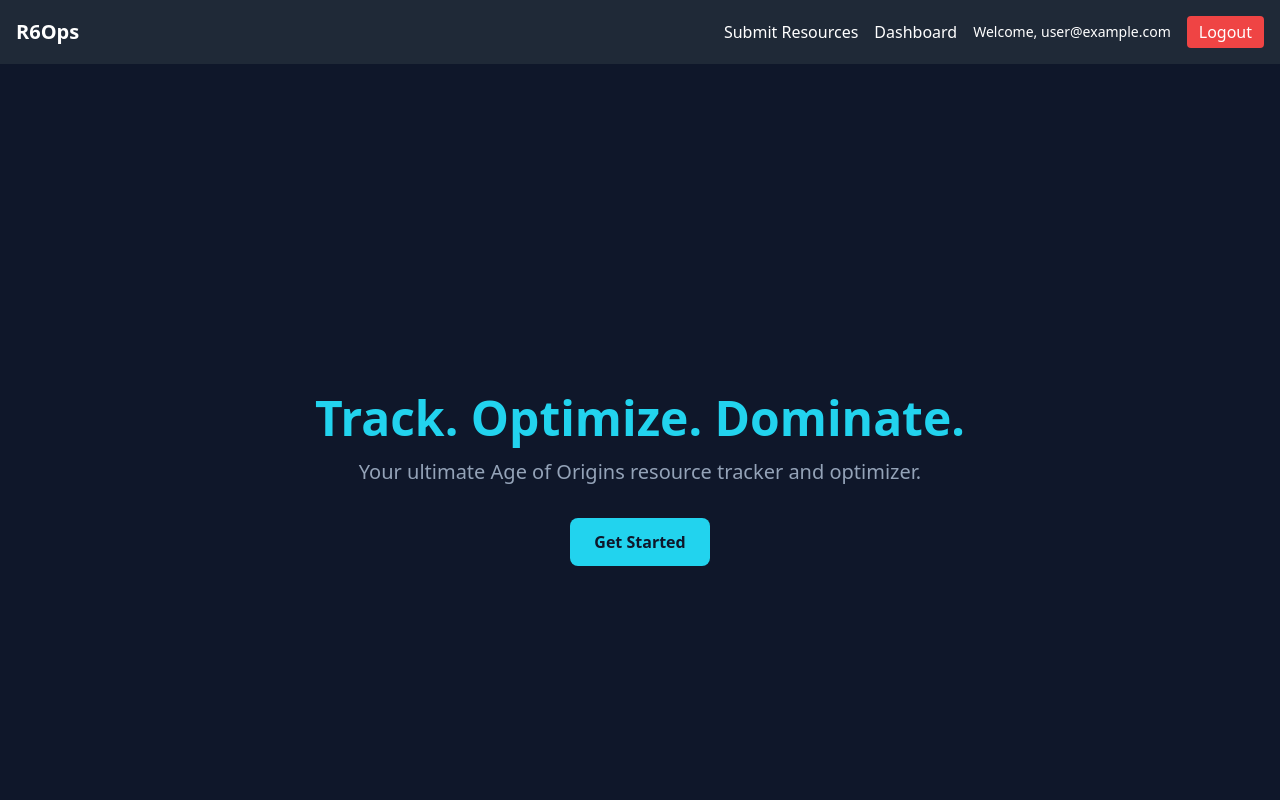
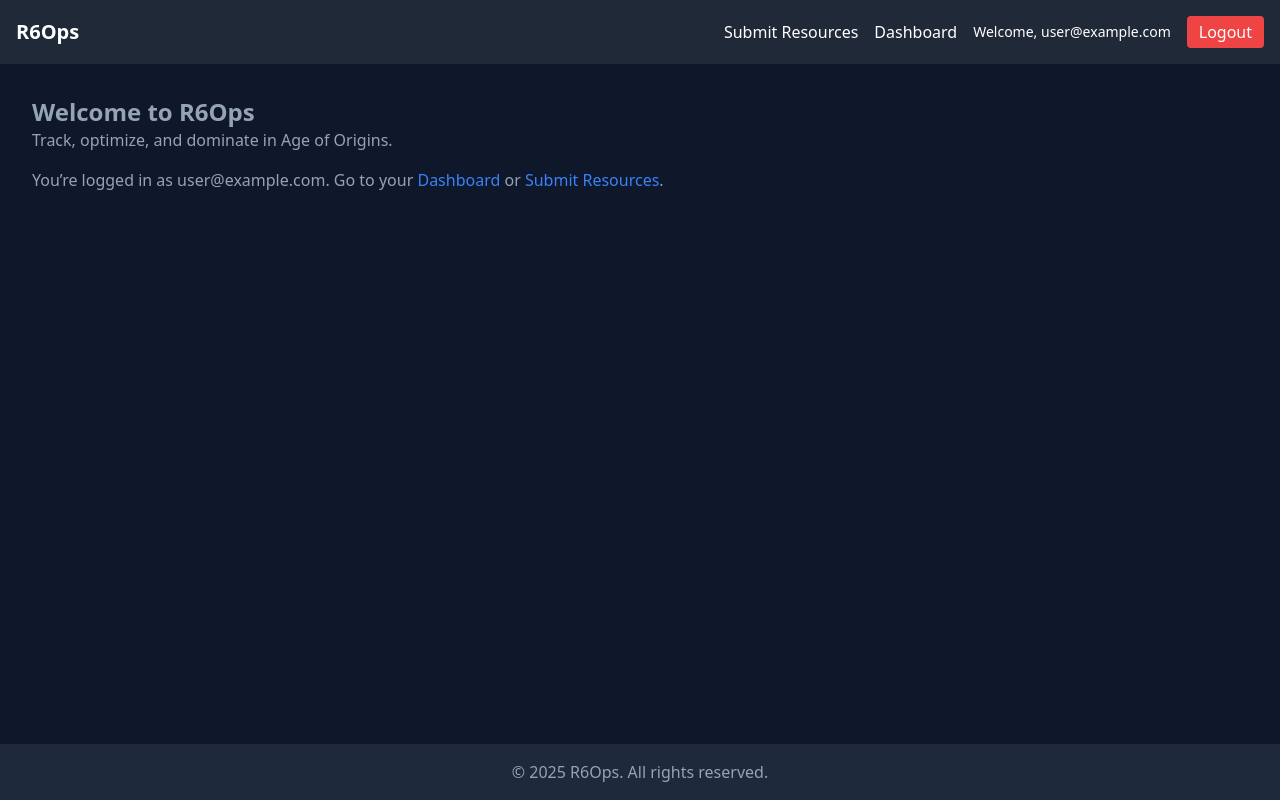
Before and after one commit to velixagency/r6ops, a Next.js app: page / in a window 1280 px wide. Shown: the top 800 px of the page. Built offline with nearby package versions, Linux system fonts and the light colour scheme; no server answers; sample sign-in values are in the browser's storage.

Commit message:
Make app/page.tsx a client component to use useAuth hook

```diff
--- a/app/dashboard/page.tsx
+++ b/app/dashboard/page.tsx
@@ -11,10 +11,6 @@ export default function Dashboard() {
   const [error, setError] = useState<string | null>(null);
 
   useEffect(() => {
-    if (!user && !loading) {
-      router.push("/submit");
-    }
-
     if (user) {
       console.log("User object:", user);
       console.log("User UID:", user.uid, "Length:", user.uid.length);
@@ -26,14 +22,14 @@ export default function Dashboard() {
             try {
               errorData = await response.json();
             } catch (parseErr) {
-              errorData = { error: "Failed to parse error response" };
+              errorData = { error: "Failed to parse error response from API" };
             }
             console.error("API error:", {
               status: response.status,
               statusText: response.statusText,
               body: errorData,
             });
-            const errorMessage = errorData.error || `Failed to fetch resources: ${response.status} ${response.statusText}`;
+            const errorMessage = errorData.message || errorData.error || `Failed to fetch resources: ${response.status} ${response.statusText}`;
             throw new Error(errorMessage);
           }
           const result = await response.json();
--- a/app/page.tsx
+++ b/app/page.tsx
@@ -1,20 +1,35 @@
+"use client";
+
 import Link from "next/link";
+import { useAuth } from "../lib/AuthContext";
 
 export default function Home() {
+  const { user } = useAuth();
+
   return (
-    <div className="flex flex-col items-center justify-center min-h-screen text-center">
-      <h1 className="text-5xl font-bold text-accent mb-4">
-        Track. Optimize. Dominate.
-      </h1>
-      <p className="text-xl text-muted-text mb-8">
-        Your ultimate Age of Origins resource tracker and optimizer.
-      </p>
-      <Link
-        href="/login"
-        className="bg-accent text-dark-bg px-6 py-3 rounded-lg font-semibold hover:bg-warning"
-      >
-        Get Started
-      </Link>
+    <div className="container mx-auto p-4">
+      <h1 className="text-2xl font-bold">Welcome to R6Ops</h1>
+      <p className="mb-4">Track, optimize, and dominate in Age of Origins.</p>
+      {user ? (
+        <p>
+          You’re logged in as {user.email}. Go to your{" "}
+          <Link href="/dashboard" className="text-blue-500 hover:underline">
+            Dashboard
+          </Link>{" "}
+          or{" "}
+          <Link href="/submit" className="text-blue-500 hover:underline">
+            Submit Resources
+          </Link>.
+        </p>
+      ) : (
+        <p>
+          Please{" "}
+          <Link href="/login" className="text-blue-500 hover:underline">
+            log in
+          </Link>{" "}
+          to access your dashboard and submit resources.
+        </p>
+      )}
     </div>
   );
 }
--- a/app/submit/page.tsx
+++ b/app/submit/page.tsx
@@ -21,10 +21,6 @@ export default function Submit() {
   const [fetchError, setFetchError] = useState<string | null>(null);
 
   useEffect(() => {
-    if (!user && !loading) {
-      router.push("/login");
-    }
-
     if (user) {
       console.log("User object:", user);
       console.log("User UID:", user.uid, "Length:", user.uid.length);
@@ -36,14 +32,14 @@ export default function Submit() {
             try {
               errorData = await response.json();
             } catch (parseErr) {
-              errorData = { error: "Failed to parse error response" };
+              errorData = { error: "Failed to parse error response from API" };
             }
             console.error("API error:", {
               status: response.status,
               statusText: response.statusText,
               body: errorData,
             });
-            const errorMessage = errorData.error || `Failed to fetch resources: ${response.status} ${response.statusText}`;
+            const errorMessage = errorData.message || errorData.error || `Failed to fetch resources: ${response.status} ${response.statusText}`;
             throw new Error(errorMessage);
           }
           const result = await response.json();
@@ -67,7 +63,7 @@ export default function Submit() {
       };
       fetchResources();
     }
-  }, [user, loading, router]);
+  }, [user, loading]);
 
   const handleChange = (e: React.ChangeEvent<HTMLInputElement>) => {
     const { name, value } = e.target;
@@ -335,7 +331,7 @@ export default function Submit() {
           )}
         </>
       ) : (
-        <p>Redirecting to login...</p>
+        <p>Loading...</p>
       )}
     </div>
   );
--- a/lib/AuthContext.tsx
+++ b/lib/AuthContext.tsx
@@ -3,7 +3,7 @@
 import { createContext, useContext, useState, useEffect, ReactNode } from "react";
 import { auth, googleProvider, facebookProvider } from "./firebase";
 import { signInWithPopup, signOut, onAuthStateChanged, User } from "firebase/auth";
-import { useRouter } from "next/navigation";
+import { useRouter, usePathname } from "next/navigation";
 
 interface AuthContextType {
   user: User | null;
@@ -17,6 +17,7 @@ const AuthContext = createContext<AuthContextType | undefined>(undefined);
 
 export function AuthProvider({ children }: { children: ReactNode }) {
   const router = useRouter();
+  const pathname = usePathname();
   const [user, setUser] = useState<User | null>(null);
   const [loading, setLoading] = useState(true);
 
@@ -25,12 +26,13 @@ export function AuthProvider({ children }: { children: ReactNode }) {
       console.log("Auth state changed:", currentUser);
       setUser(currentUser);
       setLoading(false);
-      if (!currentUser) {
+      // Only redirect to /login if the user is not authenticated and not on a public route
+      if (!currentUser && pathname !== "/" && pathname !== "/login") {
         router.push("/login");
       }
     });
     return () => unsubscribe();
-  }, [router]);
+  }, [router, pathname]);
 
   const signInWithGoogle = async () => {
     try {
```
